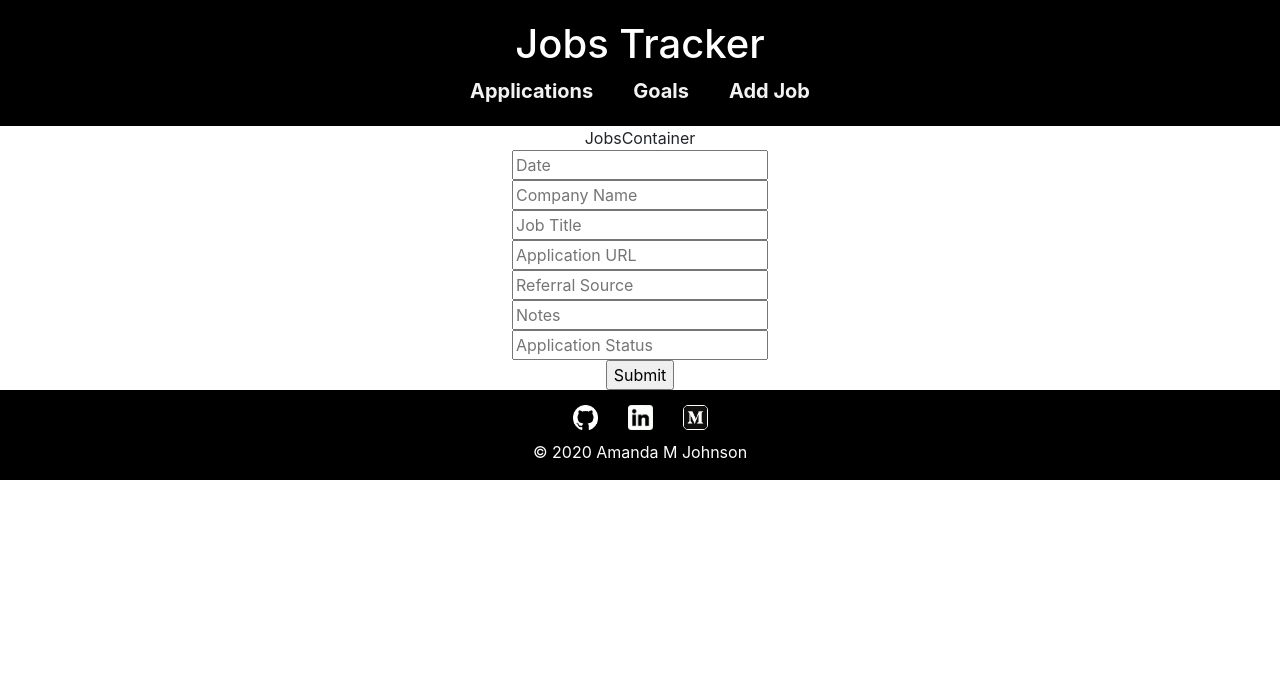
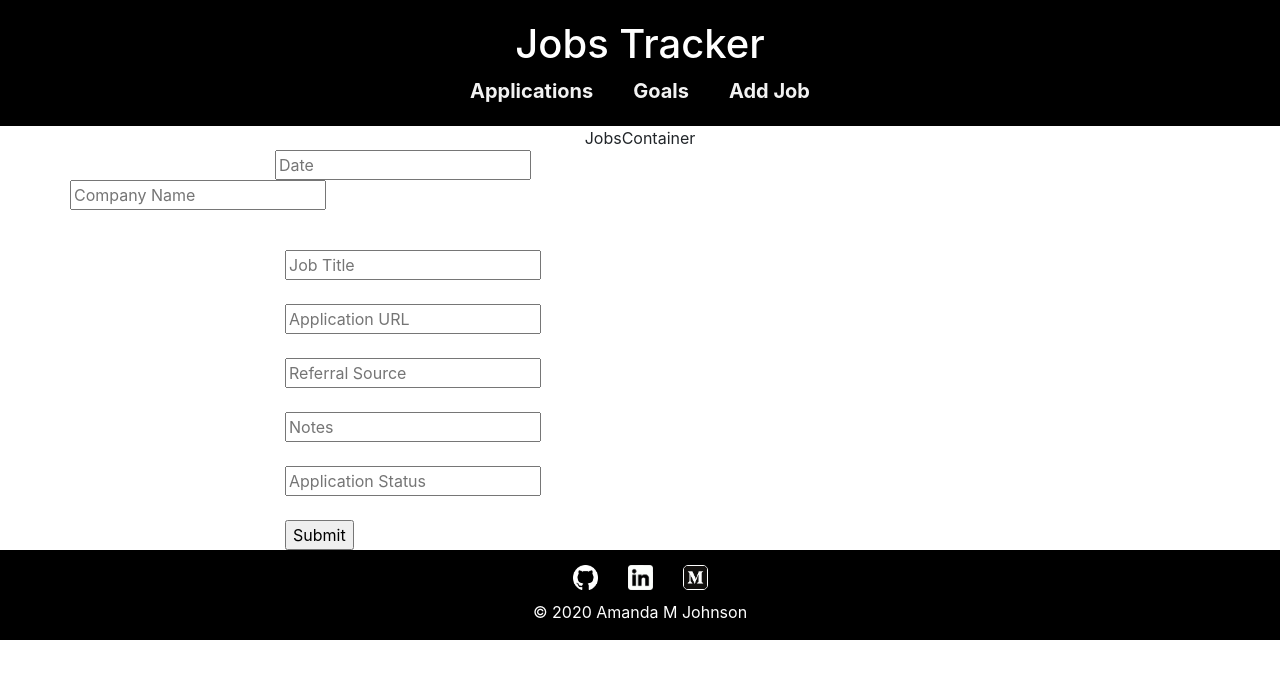
Before and after one commit to amandena/jobs-tracker, a React (Create React App) app in the folder client/: page /jobs/new in a window 1280 px wide. Shown: the top 678 px of the page. Built offline with nearby package versions, Linux system fonts and the light colour scheme.

Commit message:
started adding markup to form

```diff
--- a/client/src/components/JobForm.js
+++ b/client/src/components/JobForm.js
@@ -3,53 +3,72 @@ import React from 'react'
 class JobForm extends React.Component {
   render() {
     return(
-      <div className='job-form'>
+      <div className='job-form container'>
+        <div className="spacer"/>
         <form>
+          <div className="row form-group">
+            <div className="col-8 offset-2 input-group spacer-xs">
               <input
                 type='text'
                 placeholder='Date'
                 name='date'
               />
-          <br/>
+            </div>
+
+            <div className="col-8 offset-2 input-group spacer-xs"></div>
               <input
                 type='text'
                 placeholder='Company Name'
                 name='companyName'
               />
+            </div>
             <br/>
+            <div className="col-8 offset-2 input-group spacer-xs">
               <input
                 type='text'
                 placeholder='Job Title'
                 name='jobTitle'
               />
+            </div>
             <br/>
+            <div className="col-8 offset-2 input-group spacer-xs">
               <input
                 type='text'
                 placeholder='Application URL'
                 name='applicationUrl'
               />
+            </div>
             <br/>
+            <div className="col-8 offset-2 input-group spacer-xs">
               <input
                 type='text'
                 placeholder='Referral Source'
                 name='referralSource'
               />
+            </div>
             <br/>
+            <div className="col-8 offset-2 input-group spacer-xs">
               <input
                 type='textarea'
                 placeholder='Notes'
                 name='notes'
               />
+            </div>
             <br/>
+            <div className="col-8 offset-2 input-group spacer-xs">
               <input
                 type='text'
                 placeholder='Application Status'
                 name='applicationStatus'
               />
+            </div>
             <br/>
+            <div className="col-8 offset-2 input-group spacer-xs">
               <input
                 type='submit'
               />
+            </div>
+          {/* </div> */}
         </form>
       </div>
     )
```
Lines whose indentation alone changed are shown as unchanged.
